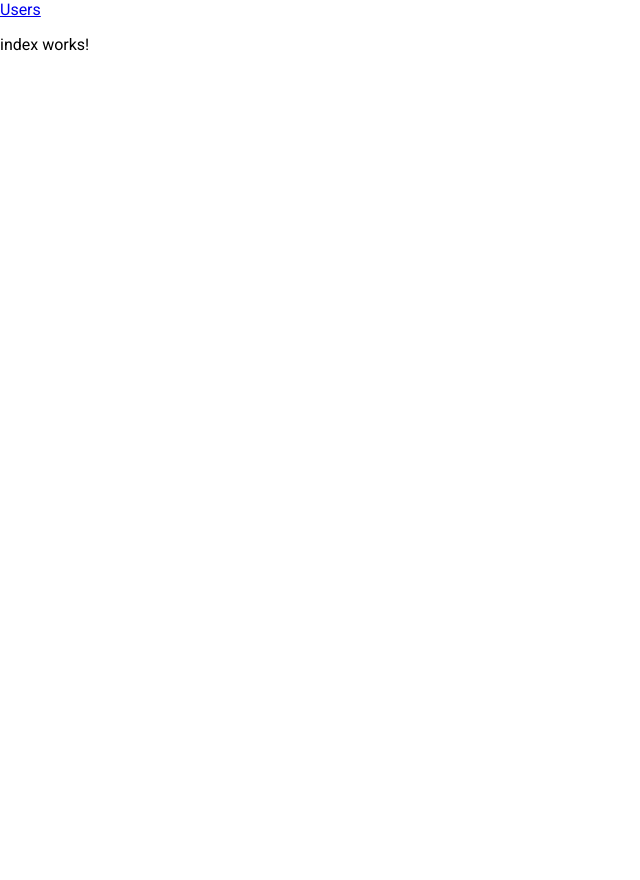
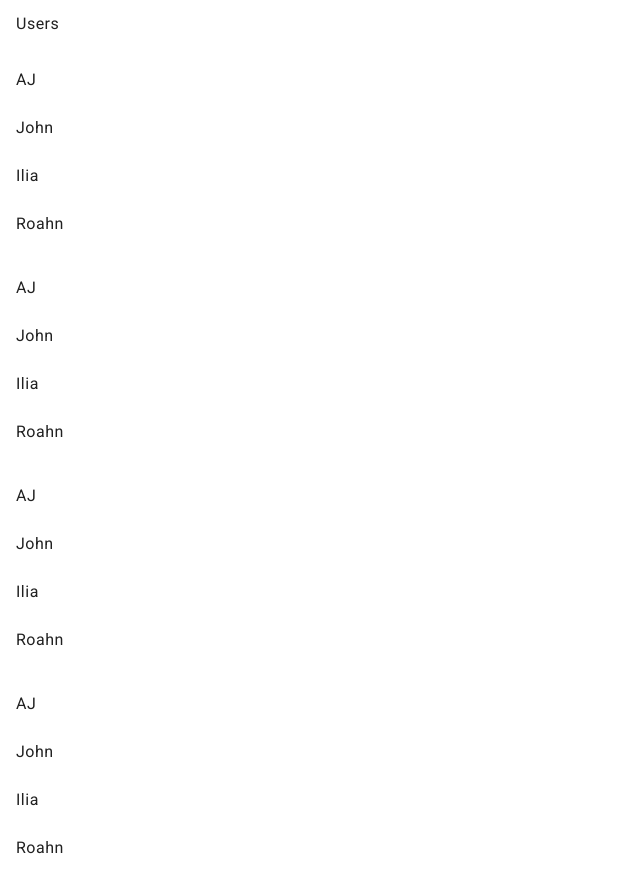
Before and after one commit to boolean-uk/workshop-angular-2, an Angular app: page /secure/user in a window 1280 px wide. Shown: the whole page, without its empty margins (0-640 px from the left). Before the commit the page ends 800 px from the top, so only its background shows below. Built offline with nearby package versions, Linux system fonts and the light colour scheme; no server answers.

Commit message:
Saving Progress

```diff
--- a/src/app/app.module.ts
+++ b/src/app/app.module.ts
@@ -7,19 +7,19 @@ import { MatIconModule } from '@angular/material/icon';
 import { MatListModule } from '@angular/material/list';
 import { MatSidenavModule } from '@angular/material/sidenav';
 import { MatToolbarModule } from '@angular/material/toolbar';
-import { DataComponent } from './components/data/data.component';
 import { BrowserModule } from '@angular/platform-browser';
 import { HttpClientModule } from '@angular/common/http';
 import { SharedModule } from './shared/shared.module';
 import { AppShellComponent } from './shared/layout/app-shell/app-shell.component';
 import { AppRoutingModule, ROUTES } from './app.routes';
 import { provideAnimationsAsync } from '@angular/platform-browser/animations/async';
+import { SecureComponent } from './shared/layout/secure/secure.component';
 
 @NgModule({
     declarations: [
         AppComponent,
-        DataComponent,
-        AppShellComponent
+        AppShellComponent,
+        SecureComponent,
     ],
     imports: [
         HttpClientModule,
--- a/src/app/app.routes.ts
+++ b/src/app/app.routes.ts
@@ -1,6 +1,7 @@
 import { RouterModule, Routes } from '@angular/router';
 import { AppShellComponent } from './shared/layout/app-shell/app-shell.component';
 import { NgModule } from '@angular/core';
+import { SecureComponent } from './shared/layout/secure/secure.component';
 
 export const ROUTES: Routes = [
   {
@@ -9,7 +10,7 @@ export const ROUTES: Routes = [
   },
   {
     path: 'secure',
-    component: AppShellComponent,
+    component: SecureComponent,
     children: [
       {
         path: 'user',
@@ -21,7 +22,6 @@ export const ROUTES: Routes = [
       }
     ]
   },
-
 ];
 
 @NgModule({
--- a/src/app/components/data/data.component.ts
+++ b/src/app/components/data/data.component.ts
@@ -1,4 +1,4 @@
-import { Component, Input } from '@angular/core';
+import { Component, Input, output } from '@angular/core';
 
 @Component({
   selector: 'app-data',
@@ -7,6 +7,8 @@ import { Component, Input } from '@angular/core';
 })
 export class DataComponent {
   @Input() arr:string[] = []
+
+
   @Input() stringParam:string = ''
   constructor(){}
 
--- a/src/app/features/user/pages/index/index.component.html
+++ b/src/app/features/user/pages/index/index.component.html
@@ -1 +1,7 @@
-<p>index works!</p>
+<app-data [arr]="array"></app-data>
+
+<app-data [arr]="array"></app-data>
+
+<app-data [arr]="array"></app-data>
+
+<app-data [arr]="array"></app-data>
--- a/src/app/features/user/pages/index/index.component.ts
+++ b/src/app/features/user/pages/index/index.component.ts
@@ -1,4 +1,5 @@
 import { Component } from '@angular/core';
+import { IUser } from '../../../../model/users';
 
 @Component({
   selector: 'app-index',
@@ -7,4 +8,14 @@ import { Component } from '@angular/core';
 })
 export class IndexComponent {
 
+  array:string[] = ['AJ','John','Ilia','Roahn']
+  user: IUser = {
+    id:12,
+    name:'AJ',
+    age: 29,
+  };
+
+  constructor(){
+
+  }
 }
--- /dev/null
+++ b/src/app/model/users.ts
@@ -0,0 +1,11 @@
+export interface IUser {
+  id: number,
+  name: string,
+  age: number,
+  skills?: [ISkill]
+}
+
+export interface ISkill {
+  name: string,
+  experience: number
+}
--- /dev/null
+++ b/src/app/shared/layout/secure/secure.component.html
@@ -0,0 +1,4 @@
+<div>
+  <a mat-list-item href="/secure/user">Users</a>
+</div>
+<router-outlet></router-outlet>
```
Also changed, not shown: src/app/features/user/user.module.ts (+5 -3 lines), src/app/shared/layout/secure/secure.component.ts (added, +10 -0 lines), src/app/components/data/data.component.html (line endings or trailing spaces), src/app/shared/layout/secure/secure.component.scss (added), 1 other file (tests, documents, lock files or other folders).
